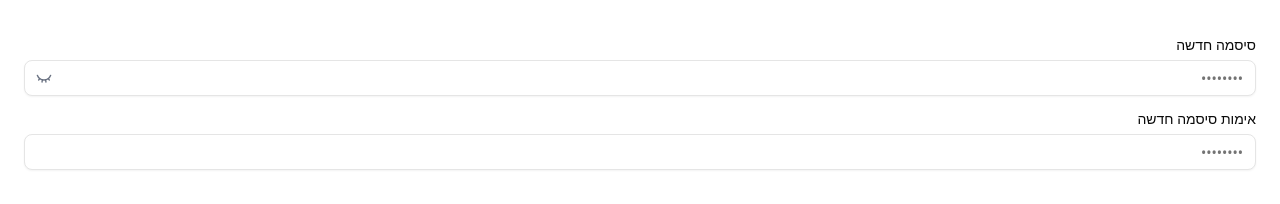
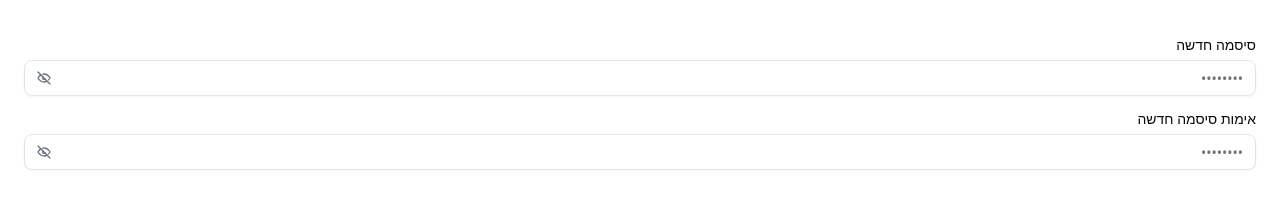
Before and after one commit to juva99/yoop, a Next.js app in the folder frontend/app/: page /auth/reset-password in a window 1280 px wide. Shown: the part 274-478 px from the top of the page. Built offline with nearby package versions, Linux system fonts and the light colour scheme; no server answers.

Commit message:
eye icon

```diff
--- a/frontend/app/app/auth/reset-password/reset-password-form.tsx
+++ b/frontend/app/app/auth/reset-password/reset-password-form.tsx
@@ -12,8 +12,8 @@ import {
 } from "@/lib/schemas/reset_password_schema";
 import { useSearchParams } from "next/navigation";
 import { useState } from "react";
-import { FaRegEye } from "react-icons/fa";
-import { LuEyeClosed } from "react-icons/lu";
+import { TbEyeOff } from "react-icons/tb";
+import { TbEyeCheck } from "react-icons/tb";
 
 import {
   Form,
@@ -28,7 +28,7 @@ const ResetPasswordForm = () => {
   const searchParams = useSearchParams();
   const resetToken = searchParams.get("resetToken");
   const [showPassword, setShowPassword] = useState(false);
-
+  const [showConfirmPassword, setShowConfirmPassword] = useState(false);
   const form = useForm<ResetPasswordFormValues>({
     resolver: zodResolver(ResetPasswordSchema),
     defaultValues: {
@@ -75,7 +75,7 @@ const ResetPasswordForm = () => {
                     onClick={() => setShowPassword((prev) => !prev)}
                     className="absolute top-1/2 left-3 -translate-y-1/2 text-gray-500"
                   >
-                    {showPassword ? <FaRegEye /> : <LuEyeClosed />}
+                    {showPassword ? <TbEyeCheck /> : <TbEyeOff />}
                   </button>
                 </div>
               </FormControl>
@@ -92,10 +92,17 @@ const ResetPasswordForm = () => {
               <FormControl>
                 <div className="relative">
                   <Input
-                    type={showPassword ? "text" : "password"}
+                    type={showConfirmPassword ? "text" : "password"}
                     placeholder="••••••••"
                     {...field}
                   />
+                  <button
+                    type="button"
+                    onClick={() => setShowConfirmPassword((prev) => !prev)}
+                    className="absolute top-1/2 left-3 -translate-y-1/2 text-gray-500"
+                  >
+                    {showConfirmPassword ? <TbEyeCheck /> : <TbEyeOff />}
+                  </button>
                 </div>
               </FormControl>
               <FormMessage />
--- a/frontend/app/app/auth/signup/signupForm.tsx
+++ b/frontend/app/app/auth/signup/signupForm.tsx
@@ -17,8 +17,9 @@ import { CalendarIcon } from "lucide-react";
 import { format } from "date-fns";
 import { he } from "date-fns/locale";
 import { cn } from "@/lib/utils";
-import { FaRegEye } from "react-icons/fa";
-import { LuEyeClosed } from "react-icons/lu";
+
+import { TbEyeOff } from "react-icons/tb";
+import { TbEyeCheck } from "react-icons/tb";
 import { toast } from "sonner";
 
 import {
@@ -129,7 +130,7 @@ const SignupForm = () => {
                     onClick={() => setShowPassword((prev) => !prev)}
                     className="absolute top-1/2 left-3 -translate-y-1/2 text-gray-500"
                   >
-                    {showPassword ? <FaRegEye /> : <LuEyeClosed />}
+                    {showPassword ? <TbEyeCheck /> : <TbEyeOff />}
                   </button>
                 </div>
               </FormControl>
```
